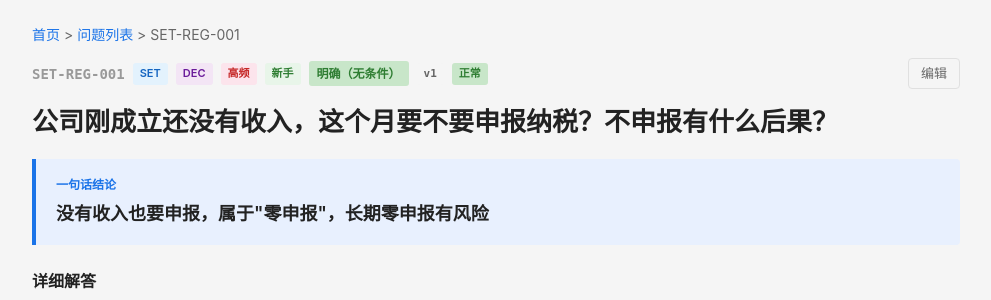
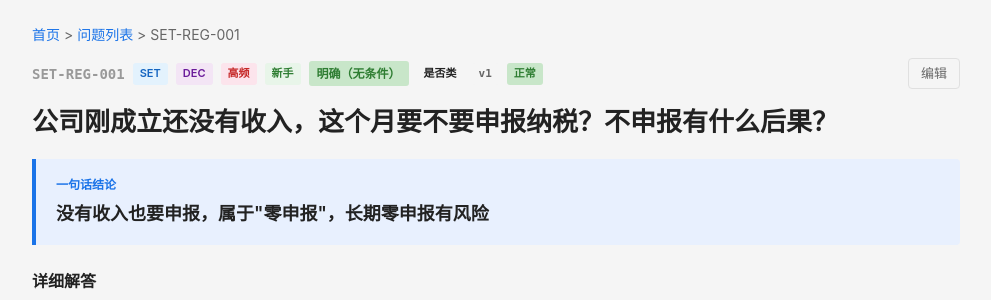
Before and after one commit to 1076825449/Knowledge-Library, a Flask app: page /question/SET-REG-001 in a window 1280 px wide. Shown: the part 57-357 px from the top of the page, without its empty margins (144-1135 px from the left). Run offline with Flask 3, Linux system fonts and the light colour scheme; data comes from the database, SQL or seed files in the repository.

Commit message:
fix: detail页面显示question_type标签
- 问题类型（type_whether/是否类、type_how/怎么办类等）之前只定义了宏但从未调用，详情页不显示
- 在详情页meta区添加{{ question_type_label(detail.question_type) }}调用

```diff
--- a/frontend/templates/detail.html
+++ b/frontend/templates/detail.html
@@ -64,6 +64,7 @@
         <span class="q-badge newbie">新手</span>
         {% endif %}
         {{ certainty_label(detail.answer_certainty) }}
+        <span class="q-badge">{{ question_type_label(detail.question_type) }}</span>
         <span class="q-badge version">v{{ detail.version_no }}</span>
         <span class="q-badge status-{{ detail.status }}">{{ status_label(detail.status) }}</span>
         <a href="/question/{{ detail.question_code }}/edit" class="edit-btn">编辑</a>
```
